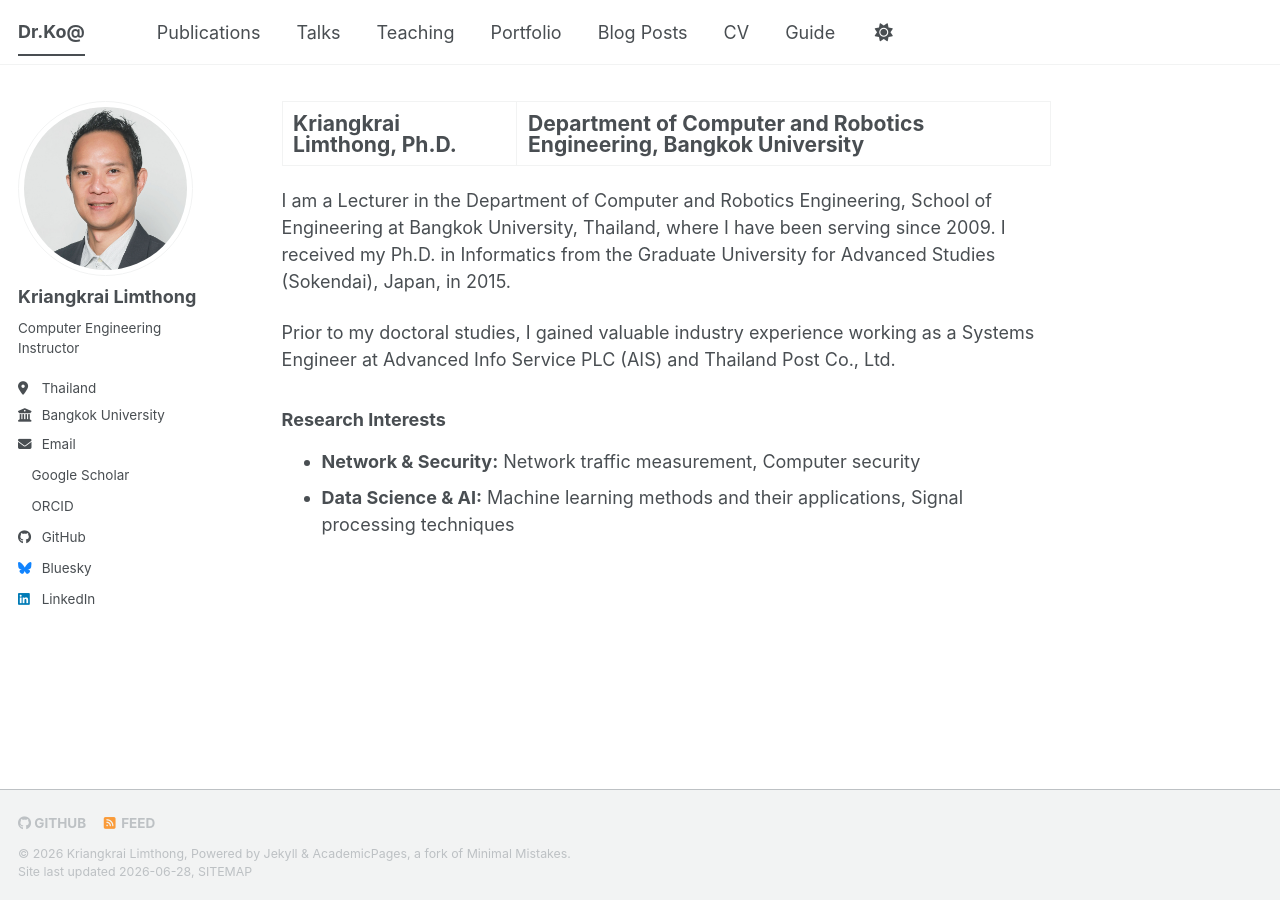
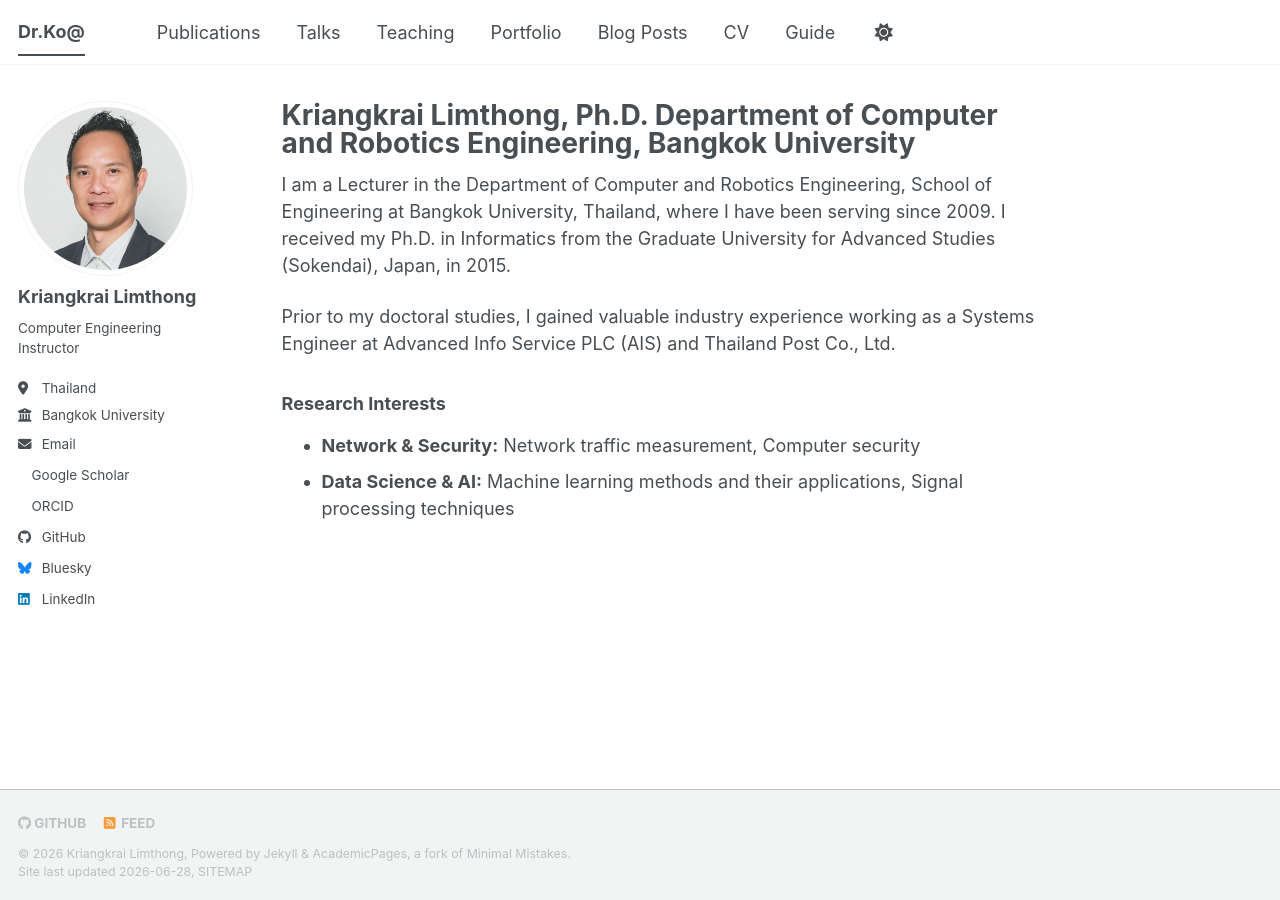
Before and after one commit to krngkr/krngkr.github.io, a Jekyll site: the page built from _pages/about.md, in a window 1280 px wide. Built offline with Jekyll 4.4.1, drawn with Linux system fonts in a browser that asks for light colours; a style sheet for code colours, icons or effects is not loaded.

```diff
--- a/_pages/about.md
+++ b/_pages/about.md
@@ -1,6 +1,6 @@
 ---
 permalink: /
-title: "Kriangkrai Limthong, Ph.D. | Department of Computer and Robotics Engineering, Bangkok University"
+title: "Kriangkrai Limthong, Ph.D. Department of Computer and Robotics Engineering, Bangkok University"
 author_profile: true
 redirect_from:
   - /about/
```
